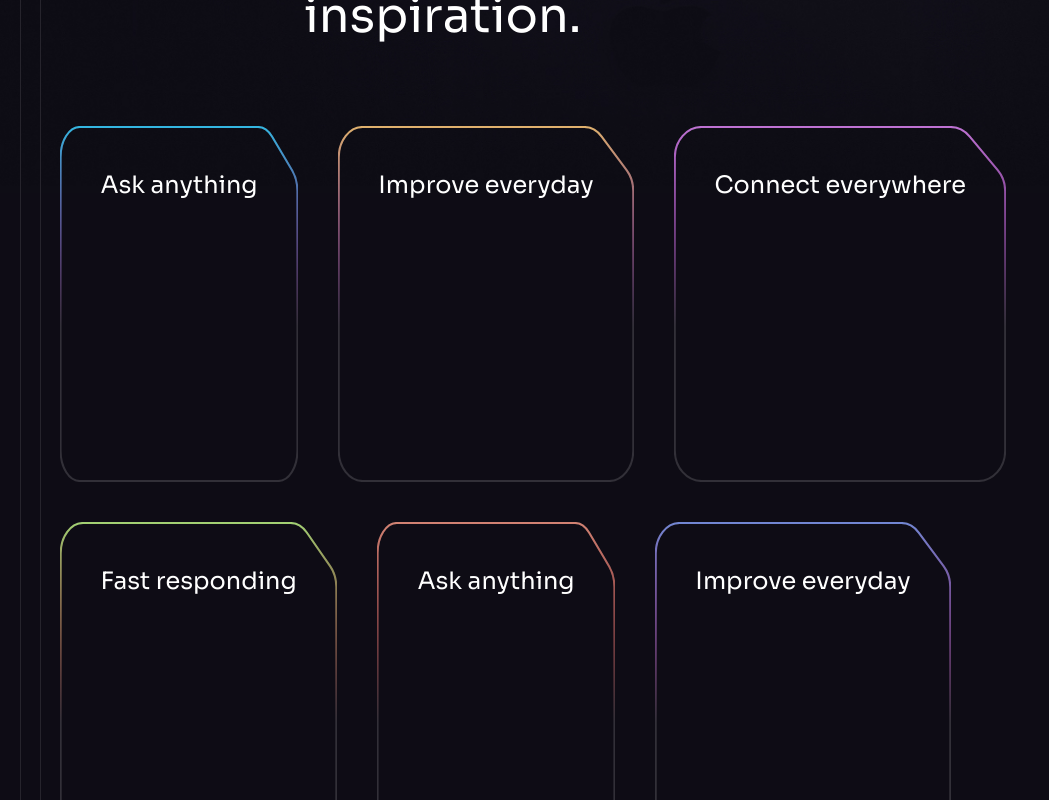
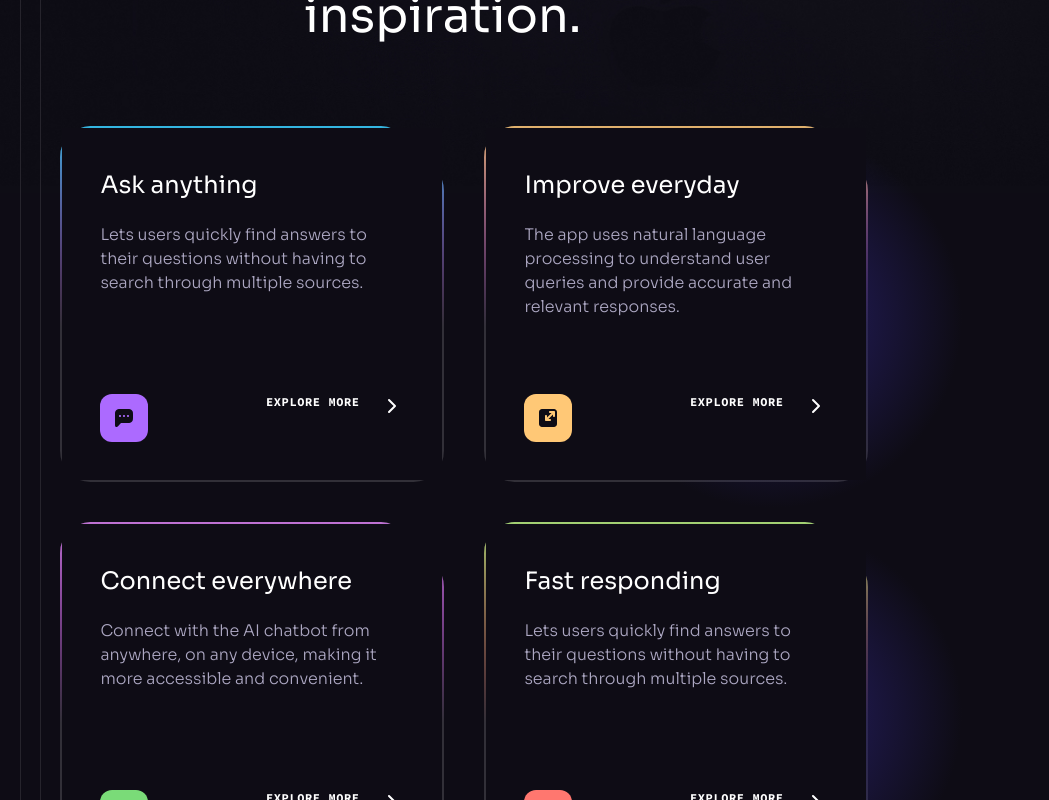
Before and after one commit to Riddox/dev-portfolio, a React (Vite) app: page / in a window 1280 px wide. Shown: the part 1480-2280 px from the top of the page, without its empty margins (0-1049 px from the left). Built offline with nearby package versions, Linux system fonts and the light colour scheme.

Commit message:
project section implemented

```diff
--- a/src/components/ProjectsBen.jsx
+++ b/src/components/ProjectsBen.jsx
@@ -1,6 +1,9 @@
 import Heading from "./Heading";
 import Section from "./Section";
 import { benefits } from "../constants";
+import Arrow from "../assets/svg/Arrow";
+import { GradientLight } from "./design/Benefits";
+import ClipPath from "../assets/svg/ClipPath";
 
 const ProjectsBen = () => {
   return (
@@ -18,11 +21,41 @@
                 backgroundImage: `url(${item.backgroundUrl})`,
               }}
               key={item.id}
-              //ya burada bir sorun var anlamadım
             >
               <div className="relative z-2 flex flex-col min-h-[22rem] p-[2.4rem] pointer-events-none">
                 <h5 className="h5 mb-5">{item.title}</h5>
+                <p className="body-2 mb-6 text-n-3">{item.text}</p>
+                <div className="flex items=center mt-auto">
+                  <img
+                    src={item.iconUrl}
+                    width={48}
+                    height={48}
+                    alt={item.title}
+                  />
+                  <p className="ml-auto font-code text-xs font-bold text-n-1 uppercase tracking-wider">
+                    Explore more
+                  </p>
+                  <Arrow />
+                </div>
               </div>
+              {item.light && <GradientLight />}
+              <div
+                className="absolute inset-0.5 bg-n-8"
+                style={{ ClipPath: "url(#benefits)" }}
+              >
+                <div className="absolute inset-0 opacity-0 transition-opacity hover:opacity-10">
+                  {item.imageUrl && (
+                    <img
+                      src={item.imageUrl}
+                      width={380}
+                      height={362}
+                      alt={item.title}
+                      className="w-full h-full object cover"
+                    />
+                  )}
+                </div>
+              </div>
+              <ClipPath />
             </div>
           ))}
         </div>
```
